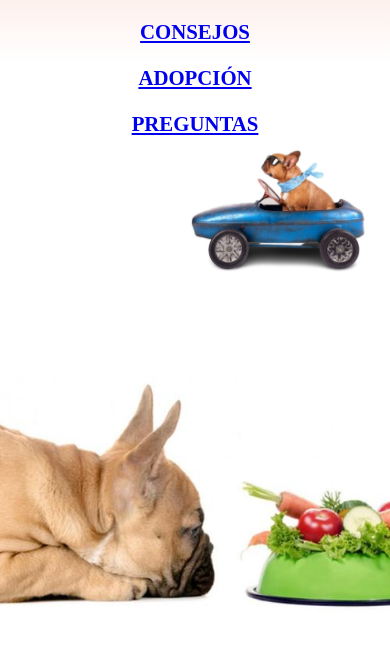
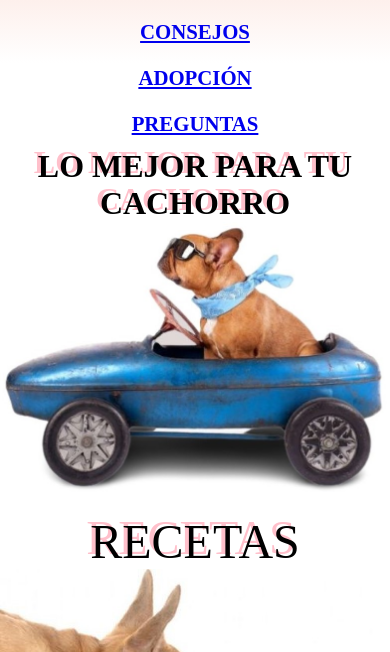
Before and after one commit to Veronicayf/nuevo_diseno_donicook, a plain HTML site: page index.html in a window 390 px wide. Shown: the part 192-844 px from the top of the page. Drawn offline with nearby package versions, Linux system fonts and the light colour scheme.

Commit message:
cambios en el responsive y modificacion de imagenes

```diff
--- a/css/estilos.css
+++ b/css/estilos.css
@@ -31,19 +31,40 @@ background: linear-gradient(180deg, rgba(250,216,206,1) 27%, rgba(255,255,255,1)
 /*FIN HEADER*/
 
 /*INICIO MAIN*/
-.main__carrusel{
-    text-align: center;
+.main__carrusel {
+    display: flex;
+    /* gap: 20px; */
+    justify-content: space-around;
+    /* justify-content: space-around; */
 }
-.main__titulo {
-    width: 100%;
+    .main__tutilotexto {
+        width: 60%;
+        font-size: 3rem;
+        text-align: center;
+        font-family: revert;
+        text-transform: uppercase;
+        text-shadow: -4px -4px 0 pink;
+        align-self: center;
+    }
+
+.main__titulopre {
+    width: 300px;
 }
 .section__descripcion {
     display: flex;
     gap: 20px;
 }
-.section__img{
+.section__img {
     width: 100%;
 }
+.section__parrafodecrip{
+    font-size: 3rem;
+    text-align: center;
+    font-family: revert;
+    text-transform: uppercase;
+    text-shadow: -4px -4px 0 pink;
+}
+
 .main__sectiontitulo{
     width: 100%;
     font-size: 2rem;
@@ -176,6 +197,19 @@ background: linear-gradient(0deg, rgba(250,216,206,1) 27%, rgba(255,255,255,1) 7
         font-size: 2rem;
         text-align: left;
     }
+    .main__tutilotexto {
+        width: 80%;
+        font-size: 2.4rem;
+        text-align: center;
+        font-family: revert;
+        text-shadow: blue;
+        text-transform: uppercase;
+        text-shadow: 5px 0 0 red;
+        text-shadow: -4px -4px 0 pink;
+    }
+    .main__titulo{
+        width: 100%;
+    }
 }
 
 @media screen and (max-width: 768px){
@@ -218,7 +252,19 @@ background: linear-gradient(0deg, rgba(250,216,206,1) 27%, rgba(255,255,255,1) 7
         width: 80%;
         font-size: 2rem;
     }
-
+    .main__tutilotexto {
+        width: 50%;
+        font-size: 1.8rem;
+        text-align: center;
+        font-family: revert;
+        text-shadow: blue;
+        text-transform: uppercase;
+        text-shadow: 5px 0 0 red;
+        text-shadow: -4px -4px 0 pink;
+    }
+    .main__titulo{
+        width: 100%;
+    }
 
 
 }
@@ -241,7 +287,7 @@ background: linear-gradient(0deg, rgba(250,216,206,1) 27%, rgba(255,255,255,1) 7
     }
     .section__descripcion {
         display: flex;
-        gap: 20px;
+        gap: 50px;
         flex-direction: column;
     }
     .main__recetasalineacion {
@@ -263,6 +309,23 @@ background: linear-gradient(0deg, rgba(250,216,206,1) 27%, rgba(255,255,255,1) 7
     .main__recetascontenedor {
         display: flex;
         flex-direction: column;
+    }
+    .main__carrusel {
+        display: flex;
+        flex-direction: column;
+    }
+    .main__tutilotexto {
+        width: 100%;
+        text-align: center;
+        font-family: revert;
+        text-shadow: blue;
+        text-transform: uppercase;
+        text-shadow: 5px 0 0 red;
+        text-shadow: -4px -4px 0 pink;
+        font-size: 1rem;
+    }
+    .main__titulo {
+        width: 100%;
     }
     .footer__contenedor {
         background: rgb(250,216,206);
--- a/index.html
+++ b/index.html
@@ -27,25 +27,31 @@
         </header>
         <main>
             <div class="main__carrusel">
-                <img class="main__titulo" data-aos="fade-left"
-                data-aos-offset="300"
-                data-aos-easing="ease-in-sine" src="./img/lo_mejor.jpg" alt="#">
+                <div class="main__tutilotexto">
+                    <h1>Lo mejor para tu cachorro</h1>
+                </div>
+                <div>
+                    <img class="main__titulo" src="./img/titulo_car.jpg" alt="#">
+                </div>
             </div>
             <br>
         <section class="section__descripcion">
             <div>
+                <p class="section__parrafodecrip">RECETAS</p>
                 <a href="./informacion/receta.html">
-                    <img class="section__img" src="./img/recetas.jpg" alt="recetas_destacadas">
+                    <img class="section__img" src="./img/recetas1.jpg" alt="recetas_destacadas">
                 </a>
             </div>
             <div>
+                <P class="section__parrafodecrip">CONSEJOS</P>
                 <a href="./informacion/consejos.html">
-                    <img class="section__img" src="./img/consejos.jpg" alt="consejos_cuidado">
+                    <img class="section__img" src="./img/consejos1.jpg" alt="consejos_cuidado">
                 </a>
             </div>
             <div>
+                <P class="section__parrafodecrip">ADOPCIÓN</P>
                 <a href="./informacion/adopcion.html">
-                    <img class="section__img" src="./img/adopcion.jpg" alt="adopciones">
+                    <img class="section__img" src="./img/adopcion1.jpg" alt="adopciones">
                 </a>
             </div>
         </section>
```
Also changed, not shown: informacion/preguntas.html (+7 -2 lines), img/adopcion1.jpg (added), img/consejos1.jpg (added), img/preguntas.jpg, img/recetas1.jpg (added), img/titulo_car.jpg (added), 1 other file.
